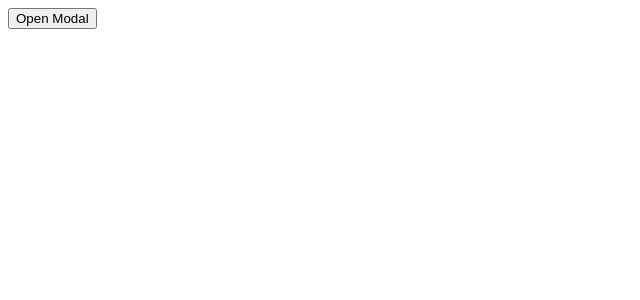
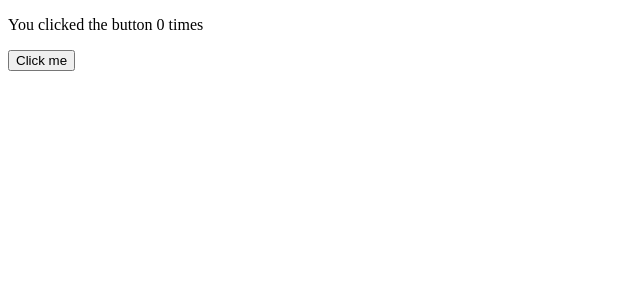
Before and after one commit to periakteon/react-giris, a React (Create React App) app: page / in a window 1280 px wide. Shown: the top 300 px of the page, without its empty margins (0-640 px from the left). Built offline with nearby package versions, Linux system fonts and the light colour scheme.

Commit message:
new hook: useEffect example 1

```diff
--- a/src/App.js
+++ b/src/App.js
@@ -1,26 +1,22 @@
-import { useState } from 'react';
+import { useState, useEffect } from 'react';
 
 function App() {
+  const [count, setCount] = useState(0);
 
-  const [isOpen, setIsOpen] = useState(false);
+  // This useEffect will run after every render
+  useEffect(() => {
+    console.log('Component has rendered');
+  });
 
-  const openModal = () => {
-    setIsOpen(true);
-  };
-
-  const closeModal = () => {
-    setIsOpen(false);
-  };
+  // This useEffect will only run when `count` changes
+  useEffect(() => {
+    console.log(`Count has changed to ${count}`);
+  }, [count]);
 
   return (
     <div>
-      <button onClick={openModal}>Open Modal</button>
-      {isOpen && (
-        <div>
-          <div>This is the content of the modal</div>
-          <button onClick={closeModal}>Close Modal</button>
-        </div>
-      )}
+      <p>You clicked the button {count} times</p>
+      <button onClick={() => setCount(count + 1)}>Click me</button>
     </div>
   );
 }
```
Also changed, not shown: 1 other file (tests, documents, lock files or other folders).
